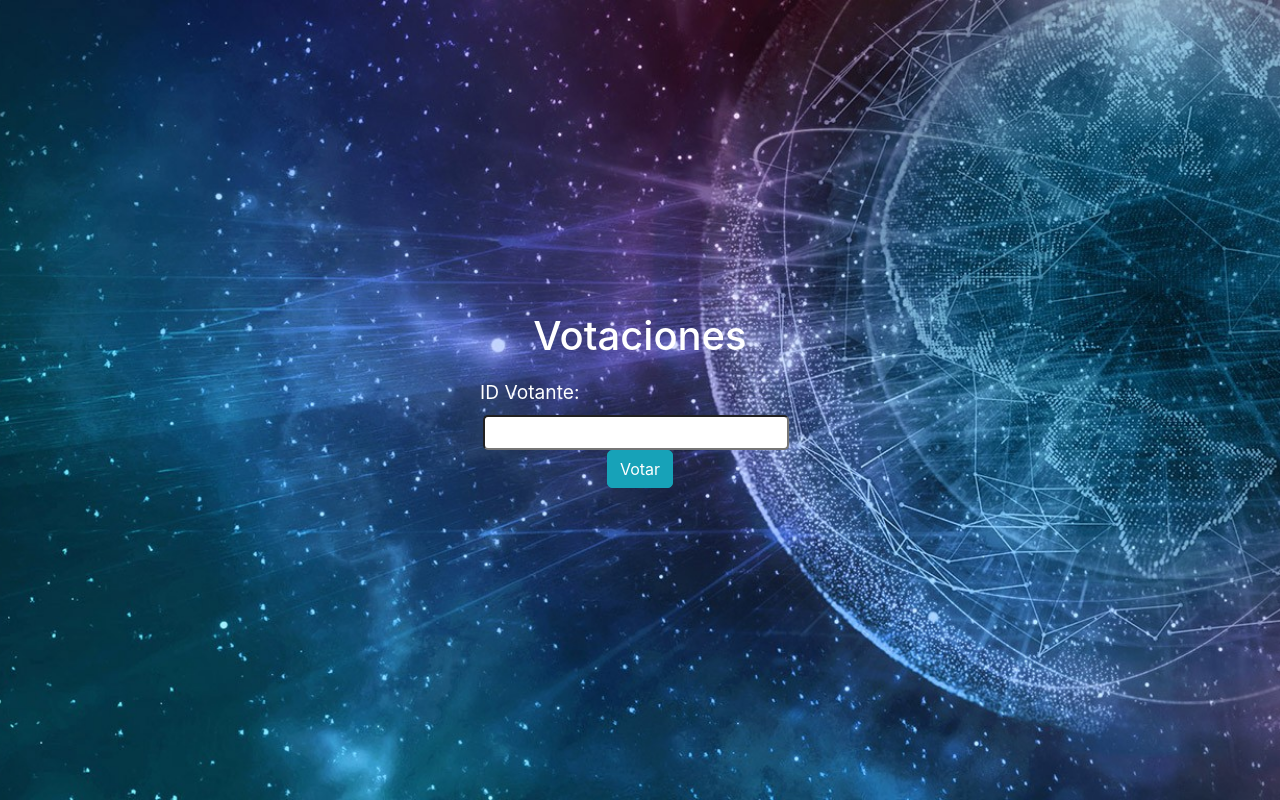
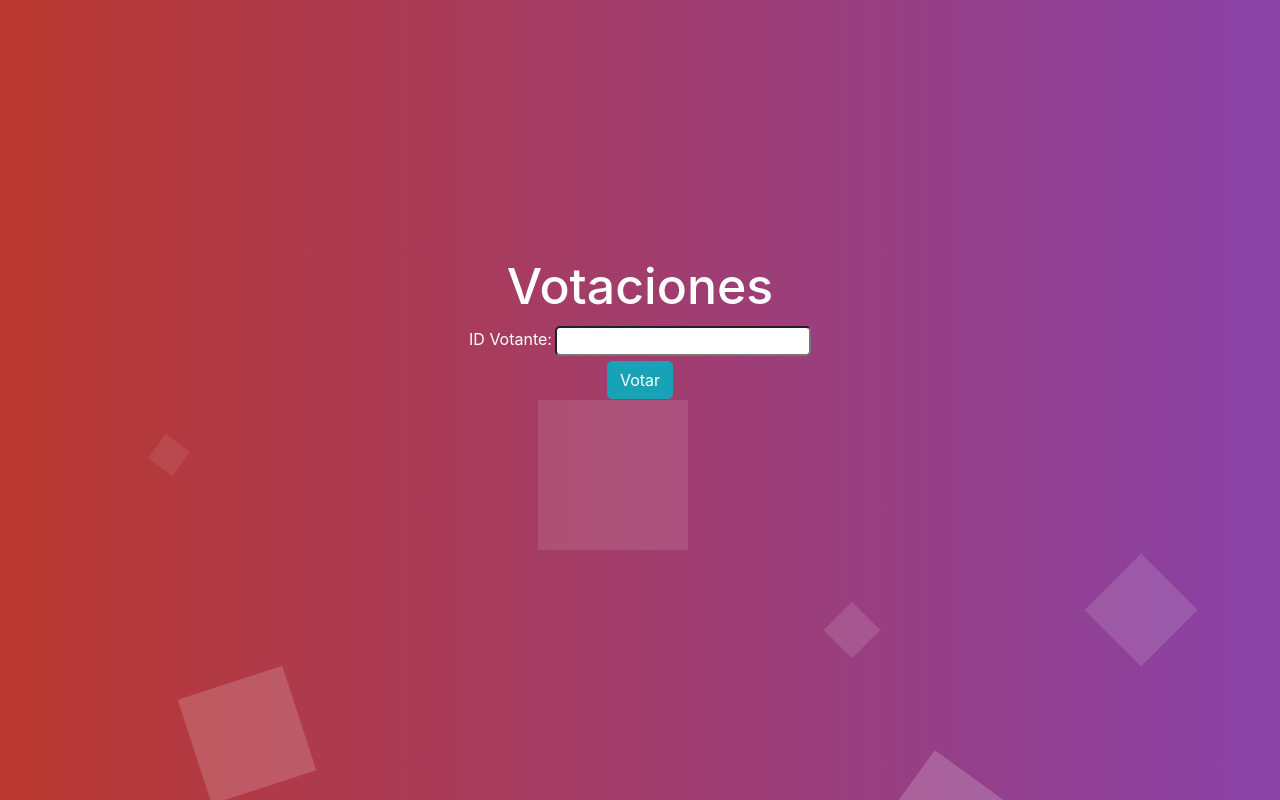
Before and after one commit to GRDN-SVS/voting-app, an Angular app: page /login in a window 1280 px wide. Built offline with nearby package versions, Linux system fonts and the light colour scheme.

Commit message:
Animacion de fondo

```diff
--- a/src/app/login/login.component.css
+++ b/src/app/login/login.component.css
@@ -1,10 +1,105 @@
-.background {
-    background-image: url("../../assets/background.jpeg");
-    background-repeat:no-repeat;
-   background-size:cover;
-   font-size: larger;
+*:not(input) {
+    margin: 0;
+    padding: 0;
+}
+
+.banner-text {
+    width: 100%;
+    position: absolute;
+}
+
+.banner-text h1 {
+    text-align: center;
+    color: #fff;
+    font-size: 50px;
+    margin-top: 20%;
+}
+
+.animation-area {
+    background: linear-gradient(to left, #8942a8, #ba382f);
+    width: 100%;
+    height: 100vh;
+}
+
+.box-area {
+    position: absolute;
+    top: 0;
+    left: 0;
+    width: 100%;
+    height: 100%;
+    overflow: hidden;
+}
+
+.box-area li {
+    position: absolute;
+    display: block;
+    list-style: none;
+    width: 25px;
+    height: 25px;
+    background: rgba(255, 255, 255, 0.2);
+    animation: animate 20s linear infinite;
+    bottom: -150px;
+}
+
+.box-area li:nth-child(1) {
+    left: 86%;
+    width: 80px;
+    height: 80px;
+    animation-delay: 0s;
+}
+
+.box-area li:nth-child(2) {
+    left: 12%;
+    width: 30px;
+    height: 30px;
+    animation-delay: 1.5s;
+    animation-duration: 10s;
+}
+
+.box-area li:nth-child(3) {
+    left: 70%;
+    width: 100px;
+    height: 100px;
+    animation-delay: 5.5s;
+}
+
+.box-area li:nth-child(4) {
+    left: 42%;
+    width: 150px;
+    height: 150px;
+    animation-delay: 0s;
+    animation-duration: 15s;
+}
+
+.box-area li:nth-child(5) {
+    left: 65%;
+    width: 40px;
+    height: 40px;
+    animation-delay: 0s;
+}
+
+.box-area li:nth-child(6) {
+    left: 15%;
+    width: 110px;
+    height: 110px;
+    animation-delay: 3.5s;
+}
+
+@keyframes animate {
+    0% {
+        transform: translateY(0) rotate(0deg);
+        opacity: 1;
+    }
+    100% {
+        transform: translateY(-800px) rotate(360deg);
+        opacity: 0;
+    }
 }
 
 input {
     border-radius: 5px;
 }
+
+form {
+    z-index: 1;
+}
--- a/src/app/login/login.component.html
+++ b/src/app/login/login.component.html
@@ -1,19 +1,26 @@
-<div class="background row h-100">
-	<div class="col-sm-12 my-auto">
-		<div class="w-25 mx-auto">
+<div class="banner-text">
 	<div class="d-flex justify-content-center">
-				<h1 style="color: white">Votaciones</h1>
+		<h1>Votaciones</h1>
 	</div>
 	<div class="d-flex justify-content-center" style="margin-top: 10px;">
 		<form>
-					<label style="color: white">ID Votante: </label>
+			<label style="color: white;">ID Votante: </label>
 			<input id="id" type="text" class="form-control, align-middle" style="width: min-content; margin-left: 3px;" required/>
 			<br>
 			<div class="d-flex justify-content-center">
-						<input class="btn btn-info" type="submit" ngbButton value="Votar">
+				<input class="btn btn-info" type="submit" style="margin-top: 5px" ngbButton value="Votar">
 			</div>
 		</form>
 	</div>
 </div>
+
+<div class="animation-area">
+	<ul class="box-area">
+		<li></li>
+		<li></li>
+		<li></li>
+		<li></li>
+		<li></li>
+		<li></li>
+	</ul>
 </div>
-</div>
```
Lines whose indentation alone changed are shown as unchanged.
